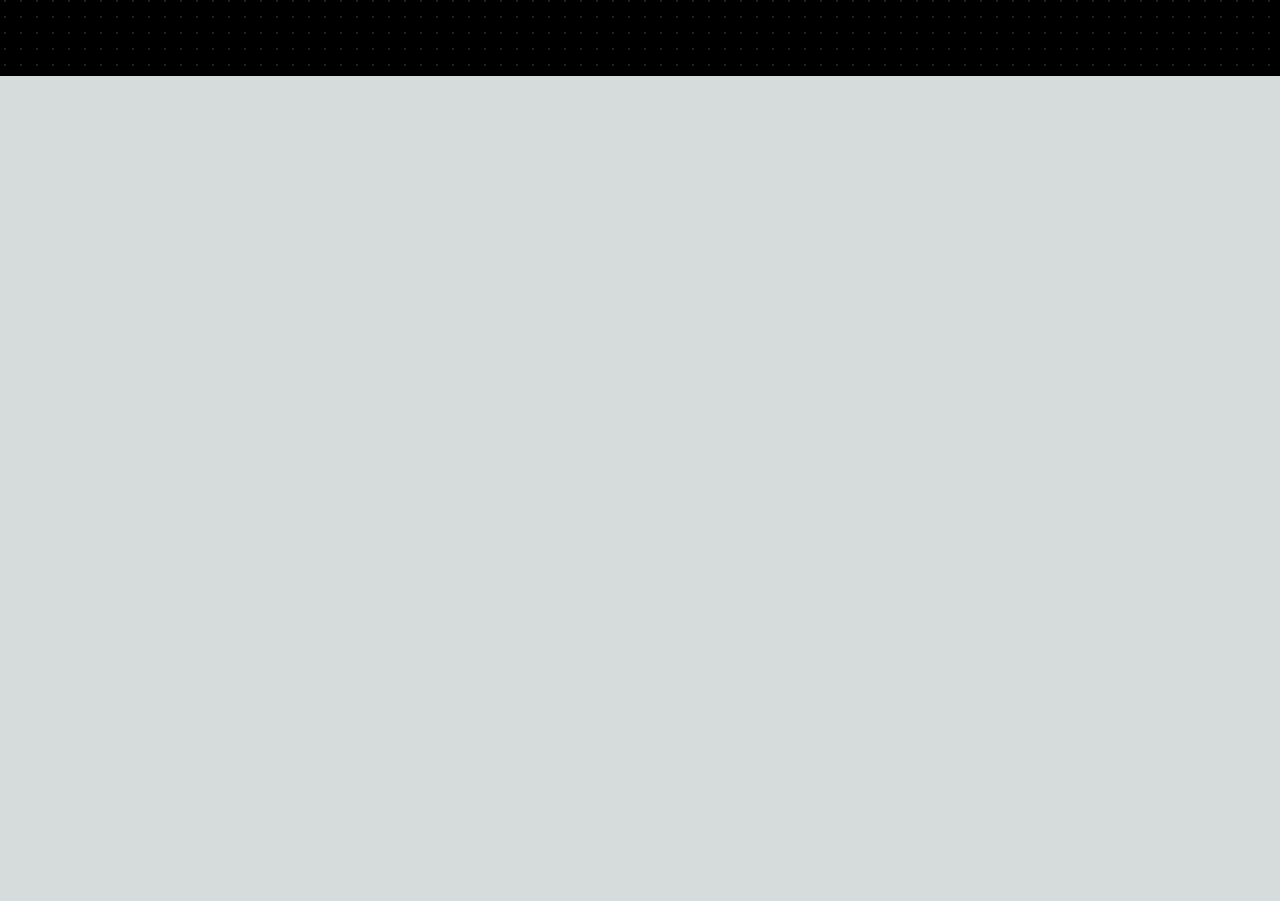
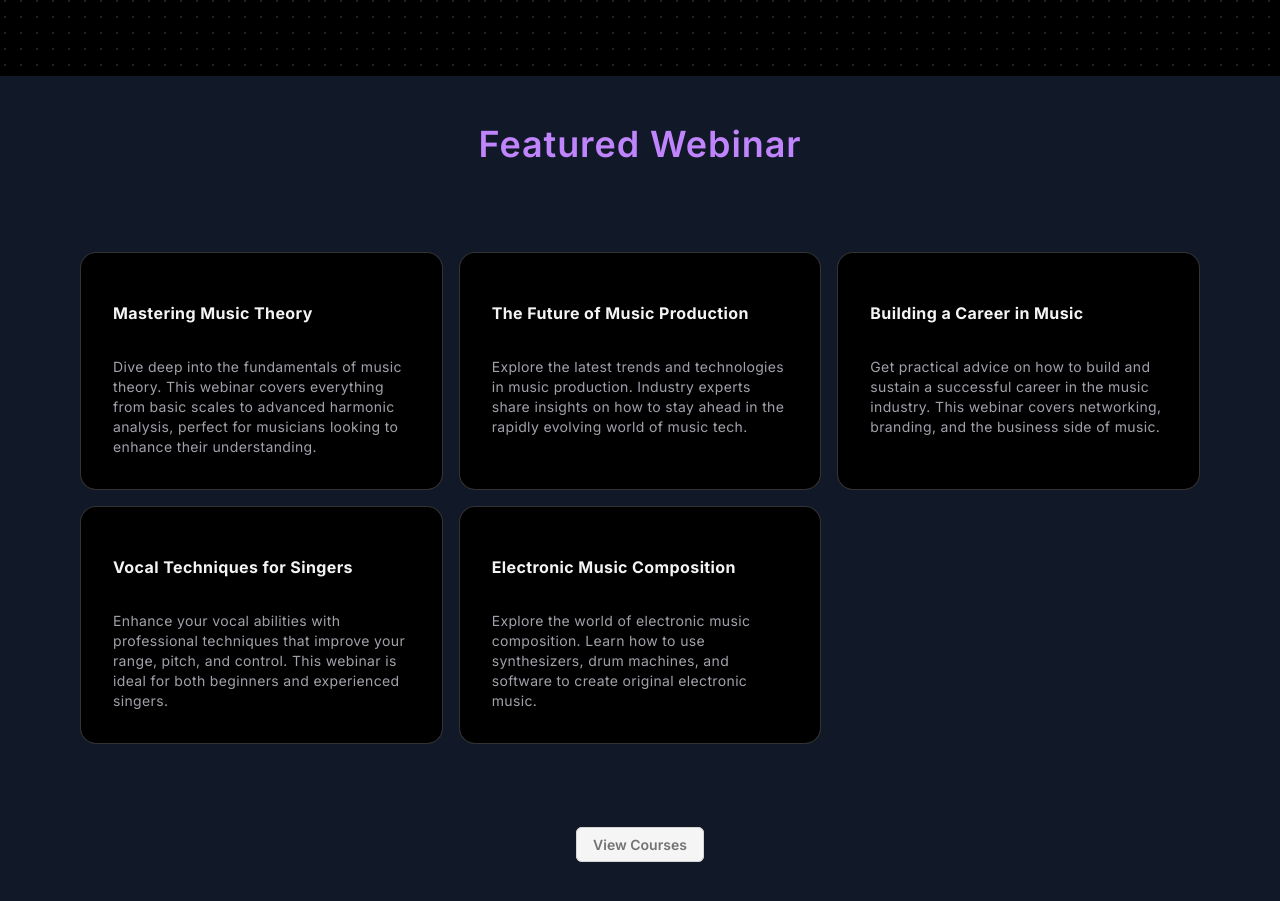
Before and after one commit to South-IN/next-demo, a Next.js app: page / in a window 1280 px wide. Shown: the part 3080-3981 px from the top of the page. Before the commit the page ends 3156 px from the top, so only its background shows below. Built offline with nearby package versions, Linux system fonts and the light colour scheme.

Commit message:
feat:featured webinars section added

```diff
--- a/src/app/page.tsx
+++ b/src/app/page.tsx
@@ -1,6 +1,7 @@
 import FeaturedCourses from "@/components/FeaturedCourses";
 import Hero from "@/components/Hero";
 import ReviewCards from "@/components/ReviewCards";
+import Webinars from "@/components/Webinars";
 import WhyChooseUs from "@/components/WhyChooseUs";
 
 export default function Home() {
@@ -10,6 +11,7 @@ export default function Home() {
       <FeaturedCourses />
       <WhyChooseUs />
       <ReviewCards />
+      <Webinars />
     </main>
   );
 }
--- /dev/null
+++ b/src/components/Webinars.tsx
@@ -0,0 +1,46 @@
+"use client";
+import Link from "next/link";
+import webinarsData from "@/data/webinars.json";
+import { HoverEffect } from "./ui/card-hover-effect";
+
+export interface Webinar {
+  title: string;
+  description: string;
+  isFeatured: boolean;
+}
+const Webinars = () => {
+  const featuredWebinars = webinarsData.webinars.filter(
+    (webinar: Webinar) => webinar.isFeatured
+  );
+
+  return (
+    <div className="p-12 bg-gray-900">
+      <div className="max-w-7xl mx-auto px-4 sm:px-6">
+        <div className="text-center">
+          <h2 className="text-4xl text-purple-400 font-semibold tracking-wide">
+            Featured Webinar
+          </h2>
+        </div>
+        <div className="mt-10">
+          <HoverEffect
+            items={featuredWebinars.map((webinar: Webinar) => ({
+              title: webinar.title,
+              description: webinar.description,
+              link: "/",
+            }))}
+          />
+        </div>
+        <div className="mt-10 text-center">
+          <Link
+            className="px-4 py-2 font-semibold rounded-md border border-neutral-300 bg-neutral-100 text-neutral-500 text-sm"
+            href={"#"}
+          >
+            View Courses
+          </Link>
+        </div>
+      </div>
+    </div>
+  );
+};
+
+export default Webinars;
--- /dev/null
+++ b/src/components/ui/card-hover-effect.tsx
@@ -0,0 +1,111 @@
+import { cn } from "@/lib/utils";
+import { AnimatePresence, motion } from "framer-motion";
+import Link from "next/link";
+import { useState } from "react";
+
+export const HoverEffect = ({
+  items,
+  className,
+}: {
+  items: {
+    title: string;
+    description: string;
+    link: string;
+  }[];
+  className?: string;
+}) => {
+  let [hoveredIndex, setHoveredIndex] = useState<number | null>(null);
+
+  return (
+    <div
+      className={cn(
+        "grid grid-cols-1 md:grid-cols-2  lg:grid-cols-3  py-10",
+        className
+      )}
+    >
+      {items.map((item, idx) => (
+        <Link
+          href={item?.link}
+          key={item?.link}
+          className="relative group  block p-2 h-full w-full"
+          onMouseEnter={() => setHoveredIndex(idx)}
+          onMouseLeave={() => setHoveredIndex(null)}
+        >
+          <AnimatePresence>
+            {hoveredIndex === idx && (
+              <motion.span
+                className="absolute inset-0 h-full w-full bg-neutral-200 dark:bg-slate-800/[0.8] block  rounded-3xl"
+                layoutId="hoverBackground"
+                initial={{ opacity: 0 }}
+                animate={{
+                  opacity: 1,
+                  transition: { duration: 0.15 },
+                }}
+                exit={{
+                  opacity: 0,
+                  transition: { duration: 0.15, delay: 0.2 },
+                }}
+              />
+            )}
+          </AnimatePresence>
+          <Card>
+            <CardTitle>{item.title}</CardTitle>
+            <CardDescription>{item.description}</CardDescription>
+          </Card>
+        </Link>
+      ))}
+    </div>
+  );
+};
+
+export const Card = ({
+  className,
+  children,
+}: {
+  className?: string;
+  children: React.ReactNode;
+}) => {
+  return (
+    <div
+      className={cn(
+        "rounded-2xl h-full w-full p-4 overflow-hidden bg-black border border-transparent dark:border-white/[0.2] group-hover:border-slate-700 relative z-20",
+        className
+      )}
+    >
+      <div className="relative z-50">
+        <div className="p-4">{children}</div>
+      </div>
+    </div>
+  );
+};
+export const CardTitle = ({
+  className,
+  children,
+}: {
+  className?: string;
+  children: React.ReactNode;
+}) => {
+  return (
+    <h4 className={cn("text-zinc-100 font-bold tracking-wide mt-4", className)}>
+      {children}
+    </h4>
+  );
+};
+export const CardDescription = ({
+  className,
+  children,
+}: {
+  className?: string;
+  children: React.ReactNode;
+}) => {
+  return (
+    <p
+      className={cn(
+        "mt-8 text-zinc-400 tracking-wide leading-relaxed text-sm",
+        className
+      )}
+    >
+      {children}
+    </p>
+  );
+};
--- /dev/null
+++ b/src/data/webinars.json
@@ -0,0 +1,54 @@
+{
+  "webinars": [
+    {
+      "title": "Mastering Music Theory",
+      "description": "Dive deep into the fundamentals of music theory. This webinar covers everything from basic scales to advanced harmonic analysis, perfect for musicians looking to enhance their understanding.",
+      "isFeatured": true
+    },
+    {
+      "title": "Songwriting for Beginners",
+      "description": "Learn the art of songwriting from scratch. This webinar will guide you through the process of creating melodies, writing lyrics, and structuring your songs.",
+      "isFeatured": false
+    },
+    {
+      "title": "The Future of Music Production",
+      "description": "Explore the latest trends and technologies in music production. Industry experts share insights on how to stay ahead in the rapidly evolving world of music tech.",
+      "isFeatured": true
+    },
+    {
+      "title": "Jazz Improvisation Techniques",
+      "description": "Unlock the secrets of jazz improvisation with this comprehensive webinar. Learn how to create spontaneous solos that are both creative and musically coherent.",
+      "isFeatured": false
+    },
+    {
+      "title": "Building a Career in Music",
+      "description": "Get practical advice on how to build and sustain a successful career in the music industry. This webinar covers networking, branding, and the business side of music.",
+      "isFeatured": true
+    },
+    {
+      "title": "Music Production with Ableton Live",
+      "description": "Learn how to create, edit, and produce music using Ableton Live. This webinar covers essential tips and tricks to maximize your efficiency and creativity in music production.",
+      "isFeatured": false
+    },
+    {
+      "title": "Vocal Techniques for Singers",
+      "description": "Enhance your vocal abilities with professional techniques that improve your range, pitch, and control. This webinar is ideal for both beginners and experienced singers.",
+      "isFeatured": true
+    },
+    {
+      "title": "Classical Music Interpretation",
+      "description": "Gain insights into interpreting classical music pieces with a deeper understanding of historical context, phrasing, and stylistic nuances.",
+      "isFeatured": false
+    },
+    {
+      "title": "Electronic Music Composition",
+      "description": "Explore the world of electronic music composition. Learn how to use synthesizers, drum machines, and software to create original electronic music.",
+      "isFeatured": true
+    },
+    {
+      "title": "Understanding Music Licensing",
+      "description": "Get to grips with the complexities of music licensing. This webinar provides essential knowledge for artists looking to protect and monetize their music legally.",
+      "isFeatured": false
+    }
+  ]
+}
```
